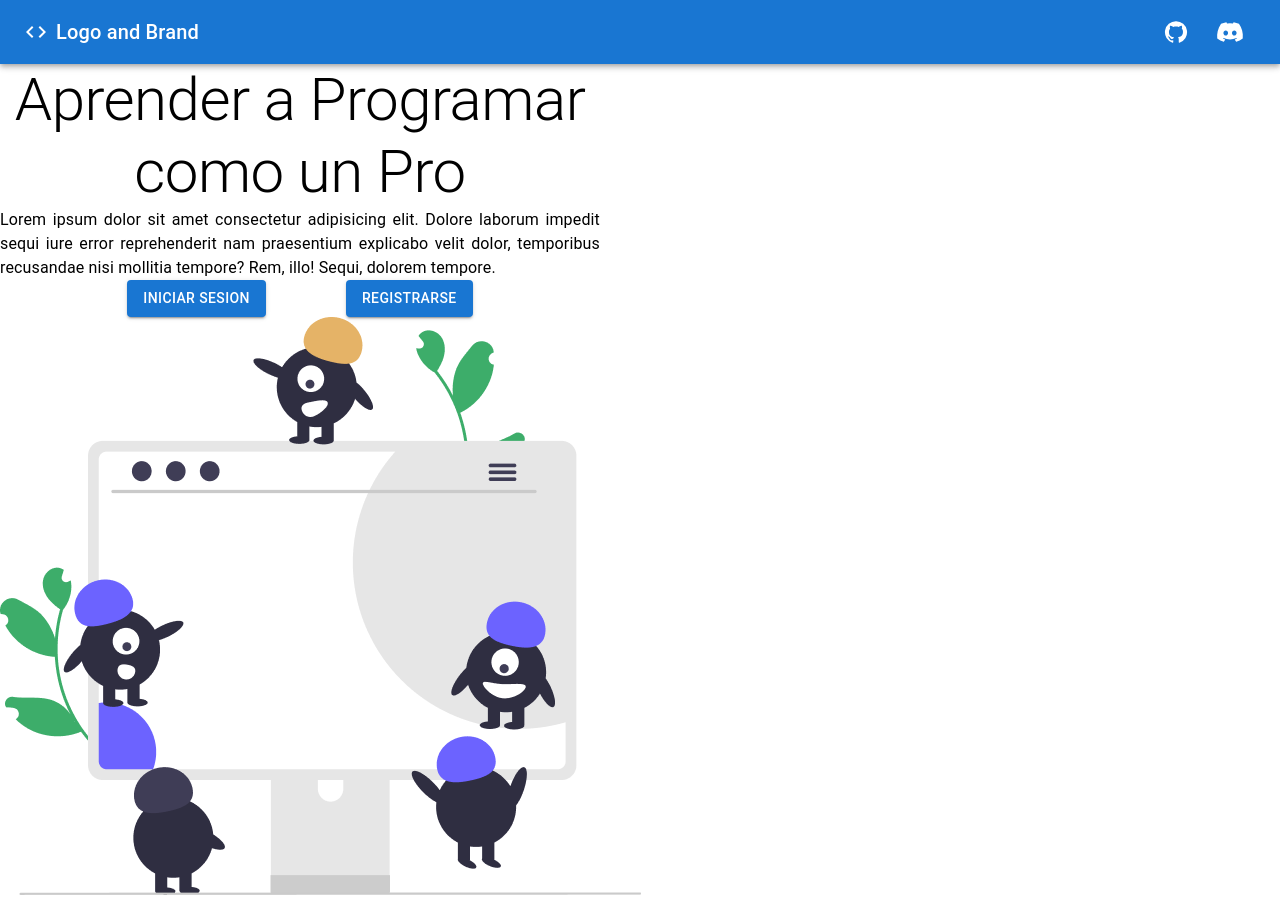
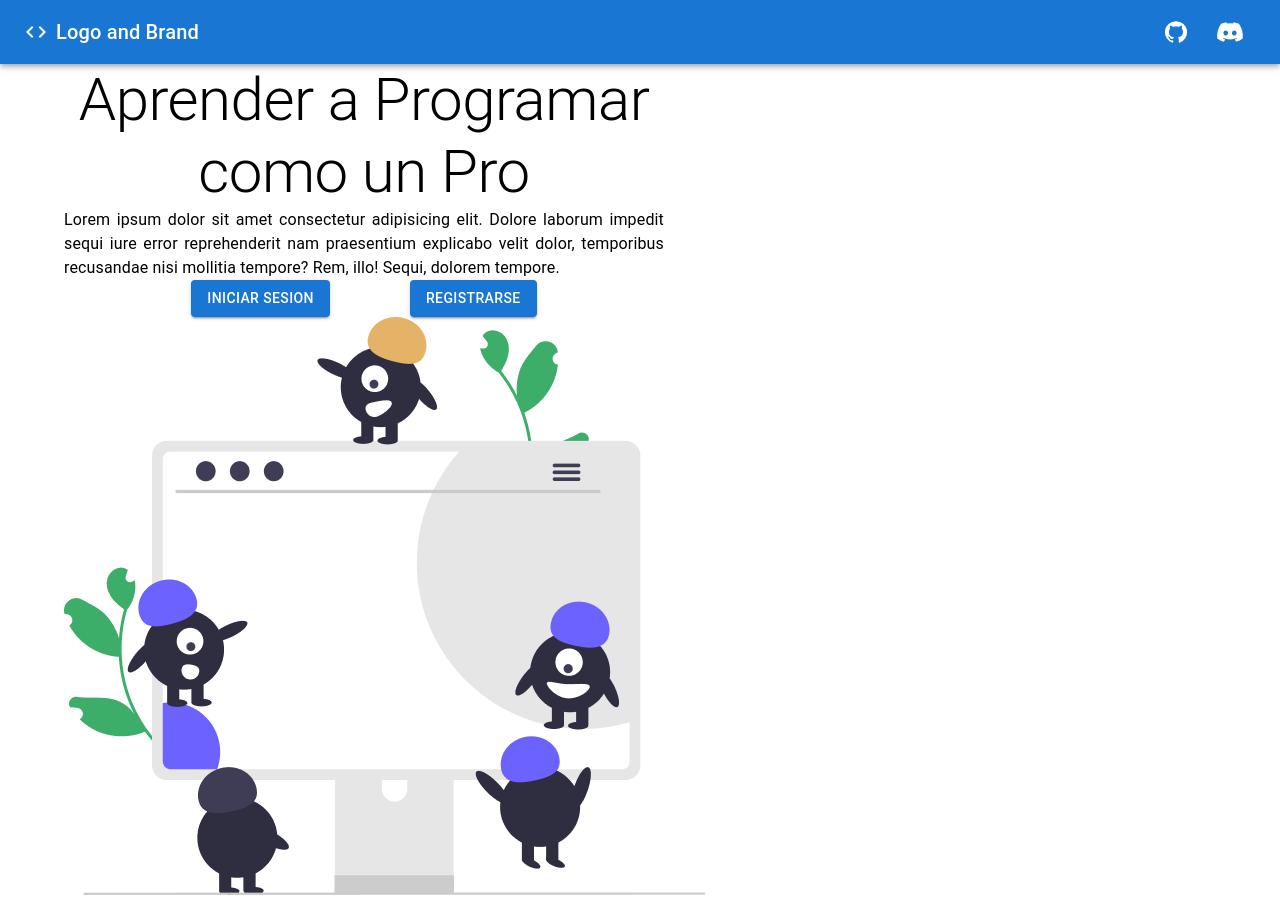
Before and after one commit to BOOTCAMP-PTY/BCPTY-FRONTEND, a React (Create React App) app: page / in a window 1280 px wide. Built offline with nearby package versions, Linux system fonts and the light colour scheme.

Commit message:
se agrego el componente Container

```diff
--- a/src/App.jsx
+++ b/src/App.jsx
@@ -1,21 +1,16 @@
-import React from 'react'
-import Header from './Pages/Header/Header'
-import Home from './Pages/Main/Home'
-import './App.css'
-import Grid from '@mui/material/Grid'
+import React from "react";
+import Header from "./Pages/Header/Header";
+import Home from "./Pages/Main/Home";
+import "./App.css";
+import { Container } from "@mui/material";
 
 export default function App() {
-	return (
-		<Grid
-			container
-			direction="column"
-			justify="center"
-			alignItems="center"
-			alignContent="center"
-			wrap="nowrap"
-		>
-			<Header />
-			<Home />
-		</Grid>
-	)
+  return (
+    <main>
+      <Header />
+      <Container fluid>
+        <Home />
+      </Container>
+    </main>
+  );
 }
```
